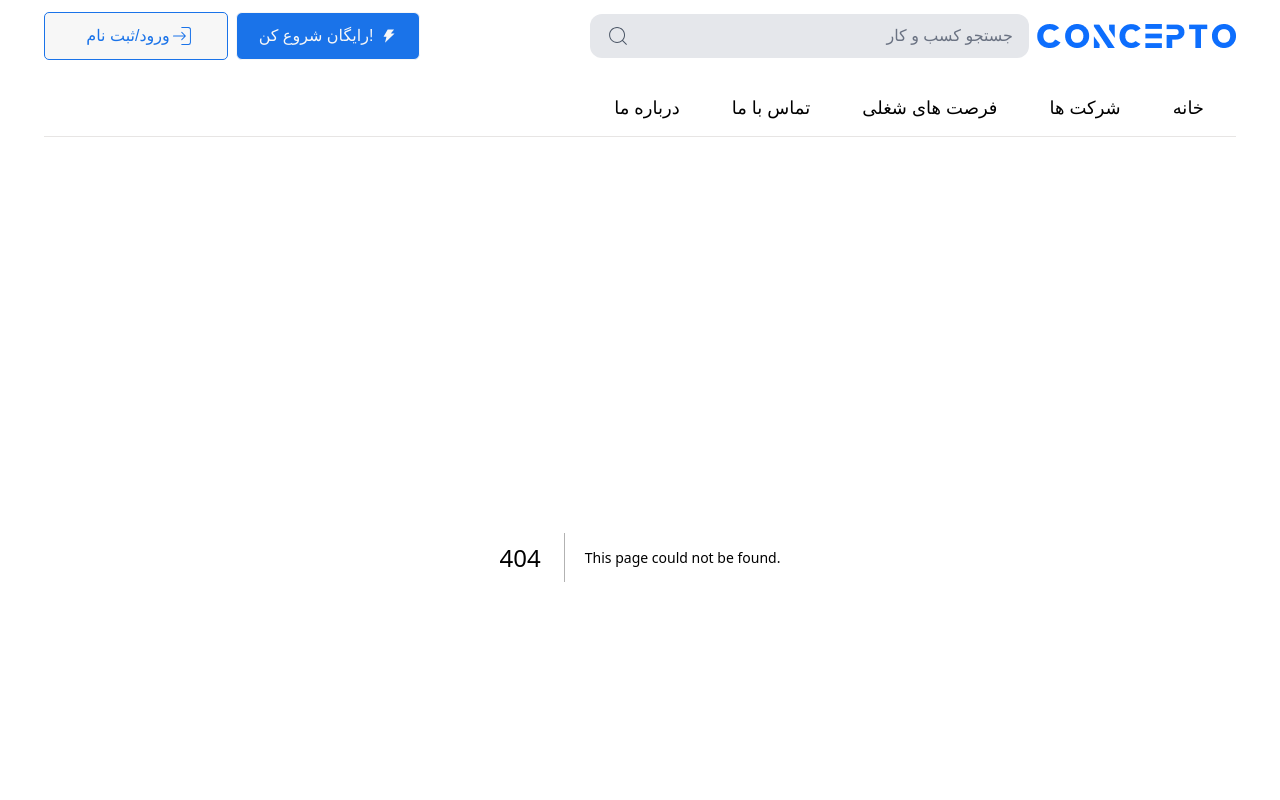
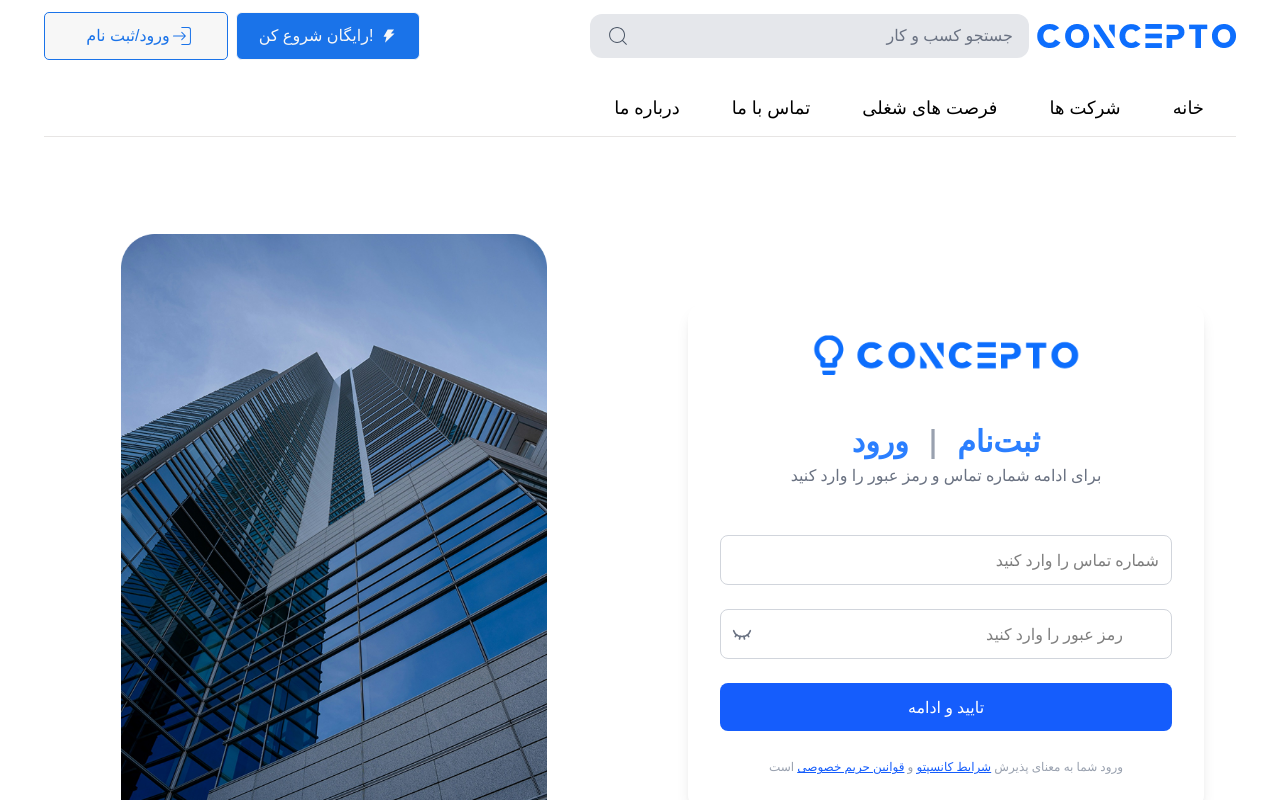
Before and after one commit to Mahdi-Devm/concepto.ir, a Next.js app: page /signup in a window 1280 px wide. Before the commit this address had no page. Shown: the top 800 px of the page. Built offline with nearby package versions, Linux system fonts and the light colour scheme; a web font is replaced by a local one.

Commit message:
add components for about epage

```diff
--- /dev/null
+++ b/src/app/signup/page.tsx
@@ -0,0 +1,106 @@
+"use client";
+
+import React, { useState } from "react";
+import Image from "next/image";
+import { LuEyeClosed } from "react-icons/lu";
+
+import { LuEye } from "react-icons/lu";
+import { useRouter } from "next/navigation";
+
+function Signup() {
+  const navigat = useRouter();
+  const [showPassword, setShowPassword] = useState(false);
+
+  return (
+    <div className="flex min-h-screen font-sans flex-col md:flex-row">
+      <div className="md:w-1/2 w-full flex flex-col items-center justify-center p-10 gap-10 bg-white">
+        <Image
+          width={300}
+          height={150}
+          src="/login/Container(1).png"
+          alt="Logo 1"
+          className="w-4/5 max-w-[450px] h-auto"
+        />
+      </div>
+
+      <div className="md:w-1/2 w-full flex items-center justify-center p-6 md:p-12">
+        <form className="w-full space-y-12 bg-white p-8 rounded-2xl shadow-lg">
+          <div className="flex justify-center">
+            <Image
+              width={300}
+              height={150}
+              src="/login/Container(2).png"
+              alt="Logo 2"
+              className="w-3/4 max-w-[300px] h-auto"
+            />
+          </div>
+
+          <div>
+            <h2 className="text-3xl font-bold text-center text-gray-700 mb-1 flex items-center justify-center gap-4">
+              <span
+                onClick={() => navigat.push("/login")}
+                className="cursor-pointer text-blue-500  transition"
+              >
+                ورود
+              </span>
+              <span className="text-gray-400">|</span>
+              <span
+                onClick={() => navigat.push("/signup")}
+                className="cursor-pointer text-blue-500  transition"
+              >
+                ثبت‌نام
+              </span>
+            </h2>
+            <p className="text-center text-md text-gray-500 mb-4">
+              برای ادامه شماره تماس و رمز عبور را وارد کنید
+            </p>
+          </div>
+
+          <div className="space-y-6">
+            <input
+              type="tel"
+              placeholder="شماره تماس را وارد کنید"
+              className="w-full p-3 border border-gray-300 rounded-lg text-right placeholder:text-right"
+            />
+
+            <div className="relative">
+              <input
+                type={showPassword ? "text" : "password"}
+                placeholder="رمز عبور را وارد کنید"
+                className="w-full p-3 border border-gray-300 rounded-lg text-right placeholder:text-right pr-12"
+              />
+              <button
+                type="button"
+                onClick={() => setShowPassword((prev) => !prev)}
+                className="absolute top-1/2 transform -translate-y-1/2 left-3 text-gray-500"
+              >
+                {showPassword ? <LuEye size={20} /> : <LuEyeClosed size={20} />}
+              </button>
+            </div>
+
+            <button
+              type="submit"
+              className="w-full bg-blue-600 text-white py-3 rounded-lg hover:bg-blue-700 transition font-medium"
+            >
+              تایید و ادامه
+            </button>
+
+            <p className="text-xs text-center text-gray-400 leading-6">
+              ورود شما به معنای پذیرش{" "}
+              <span className="text-blue-600 underline cursor-pointer">
+                شرایط کانسپتو
+              </span>{" "}
+              و{" "}
+              <span className="text-blue-600 underline cursor-pointer">
+                قوانین حریم خصوصی
+              </span>{" "}
+              است
+            </p>
+          </div>
+        </form>
+      </div>
+    </div>
+  );
+}
+
+export default Signup;
--- /dev/null
+++ b/src/components/about/StorySection.tsx
@@ -0,0 +1,64 @@
+"use client";
+
+import { useState } from "react";
+import { motion, AnimatePresence } from "framer-motion";
+import Image from "next/image";
+
+function StorySection() {
+  const [showMore, setShowMore] = useState(false);
+
+  const fullText = `در سال ۲۰۱۵، یک گروه از افراد متخصص و متعهد با تجربه‌های گوناگون در حوزه‌های فناوری، کسب‌وکار و بازاریابی، با هم متحد شدند تا یک پلتفرم برجسته برای معرفی استارتاپ‌ها و شرکت‌های نوپا ایجاد کنند. با توجه به نیاز روزافزون جامعه به دسترسی آسان‌تر به اطلاعات درباره استارتاپ‌ها و فرصت‌های کسب‌وکار جدید، این گروه تصمیم گرفت تا با تلاش و هماهنگی فراوان، پلتفرمی راه‌اندازی کنند که به شرکت‌ها کمک کند تا به دیده شدن بیشتری دست یابند. توسعه و راه‌اندازی این پلتفرم، با مطالعه دقیق بازار و نیازهای جامعه هدف، به یک پروژه جامع و بلندمدت تبدیل شد. با استفاده از تخصص‌های فنی، بازاریابی و مدیریتی خود، این گروه به سرعت توانست به رشد و پیشرفت قابل توجهی دست یابد. از آن زمان تاکنون، این استارتاپ به عنوان یکی از منابع معتبر و قابل اعتماد برای معرفی استارتاپ‌ها و شرکت‌های نوپا به بازار شناخته شده است و همچنین به عنوان یک پلتفرم حیاتی برای ارتباطات تجاری و بنیان‌گذاران جوان محسوب می‌شود.`;
+
+  const shortText = fullText.split(" ").slice(0, 50).join(" ") + "...";
+
+  return (
+    <div className="flex flex-col lg:flex-row mt-20 gap-10">
+      <div className="lg:w-1/2 w-full text-end space-y-5 relative">
+        <h1 className="text-3xl font-semibold border-b border-stone-400 pb-2">
+          داستان ما
+        </h1>
+
+        <AnimatePresence initial={false}>
+          <motion.div
+            key={showMore ? "open" : "closed"}
+            initial={{ height: 0, opacity: 0 }}
+            animate={{ height: "auto", opacity: 1 }}
+            exit={{ height: 0, opacity: 0 }}
+            transition={{ duration: 0.5 }}
+            className="overflow-hidden"
+          >
+            <p className="text-[#444859] leading-10">
+              {showMore ? fullText : shortText}
+            </p>
+          </motion.div>
+        </AnimatePresence>
+
+        <motion.button
+          whileHover={{ scale: 1.05 }}
+          whileTap={{ scale: 0.95 }}
+          className="text-blue-600  border-1 p-2 rounded-xl hover:text-white  hover:bg-blue-600 text-sm transition-all"
+          onClick={() => setShowMore(!showMore)}
+        >
+          {showMore ? "نمایش کمتر" : "نمایش بیشتر"}
+        </motion.button>
+      </div>
+
+      <motion.div
+        className="lg:w-1/2 w-full"
+        initial={{ opacity: 0, x: 100 }}
+        animate={{ opacity: 1, x: 0 }}
+        transition={{ duration: 0.6, ease: "easeOut" }}
+      >
+        <Image
+          width={500}
+          height={100}
+          src="/about/PDPAbout.png"
+          alt="about"
+          className="h-120 rounded-xl "
+        />
+      </motion.div>
+    </div>
+  );
+}
+
+export default StorySection;
--- /dev/null
+++ b/src/context/Myabout.tsx
@@ -0,0 +1,44 @@
+export const about = [
+  {
+    id: 1,
+    title: "سرعت بالا",
+    image: "vector/Vector2.png",
+    description:
+      "تو کانسپتو مسیر راه در واضح ترین حالت ممکن طراحی شده که میتونی بدون مشکل به چیزی که میخوای برسی",
+  },
+  {
+    id: 2,
+    title: "دقت بالا",
+    image: "vector/Vector2.png",
+    description:
+      "ما شرایطی رو فراهم کردیم که حتی اگه کوچکترین سوالی یا مشکلی داشتی در کمترین زمان ممکن بتونیم راهنماییت کنیم",
+  },
+  {
+    id: 3,
+    title: "تجربه کاربری عالی",
+    image: "vector/Vector2.png",
+    description:
+      "تو کانسپتو یه عالمه شرایط و موقعیت برای تو وجود داره که میتونی هر مسیری که مد نظرت هست رو انتخاب کنی",
+  },
+  {
+    id: 4,
+    title: "پشتیبانی قوی",
+    image: "vector/Vector2.png",
+    description:
+      "از قابلیت های دیگه اینه که میتونی مسیرت رو با جزئیات شخصی سازی کنی،اینجوری سریع تر و دقیق تر به چیزی که دنبالش میگردی برسی",
+  },
+  {
+    id: 5,
+    title: "داده‌های معتبر",
+    image: "vector/Vector2.png",
+    description:
+      "سرمایه گذاران کانسپتو همگی از بهترین و مطمئن ترین افراد دارای نشان اعتماد در زمینه ی فعالیت خودشون هستن",
+  },
+  {
+    id: 6,
+    title: "تمرکز بر موفقیت شما",
+    image: "vector/Vector2.png",
+    description:
+      "با فعال کردن این بخش میتونی به طور تخصصی تر فعالیتت رو ادامه بدی ",
+  },
+];
```
Also changed, not shown: public/Vector.png (added), public/vector/Vector2.png (added).
